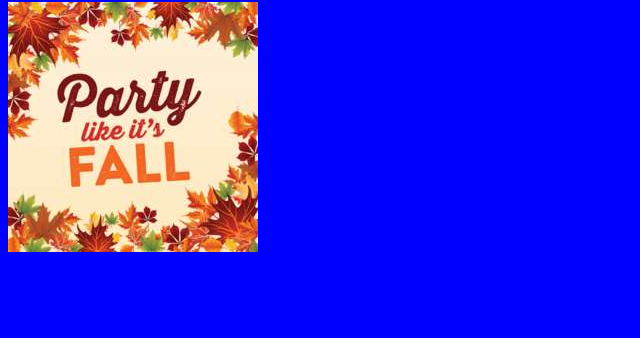
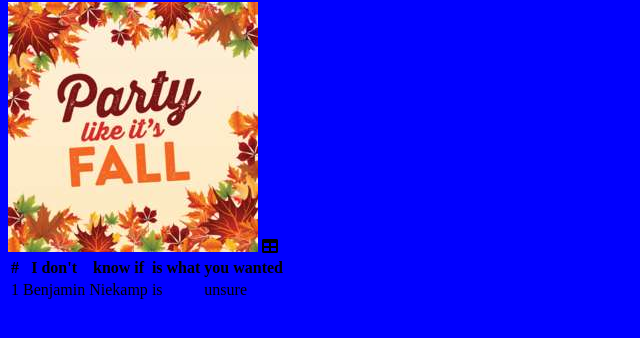
Before and after one commit to Flood00/Fall, a plain HTML site: page index.html in a window 1280 px wide. Shown: the part 78-416 px from the top of the page, without its empty margins (0-640 px from the left). Drawn offline with Linux system fonts and the light colour scheme.

```diff
--- a/index.html
+++ b/index.html
@@ -4,10 +4,35 @@
     <title>GitPractice</title>
     <meta charset="utf-8">
     <link rel="stylesheet" href="styles.css">
+    <link rel="stylesheet" href="https://use.fontawesome.com/releases/v5.7.2/css/all.css" integrity="sha384-fnmOCqbTlWIlj8LyTjo7mOUStjsKC4pOpQbqyi7RrhN7udi9RwhKkMHpvLbHG9Sr" crossorigin="anonymous">
+
   </head>
 
   <body>
     <h1>Fall is Falling Near</h1>
     <img src="Fall.jpeg" alt="Party Fall">
+    <i class="fas fa-table"></i>
+    <table>
+        <thead>
+          <tr>
+            <th>#</th>
+            <th> I don't</th>
+            <th> know if</th>
+            <th> is what</th>
+            <th> you wanted</th>
+          </tr>
+        <thead>
+        <tbody>
+          <tr>
+            <td>1</td>
+            <td>Benjamin</td>
+            <td>Niekamp</td>
+            <td> is </td>
+            <td> unsure </td>
+          </tr>
+        </tbody>
+    </table>
+
+
   </body>
 </html>
```
